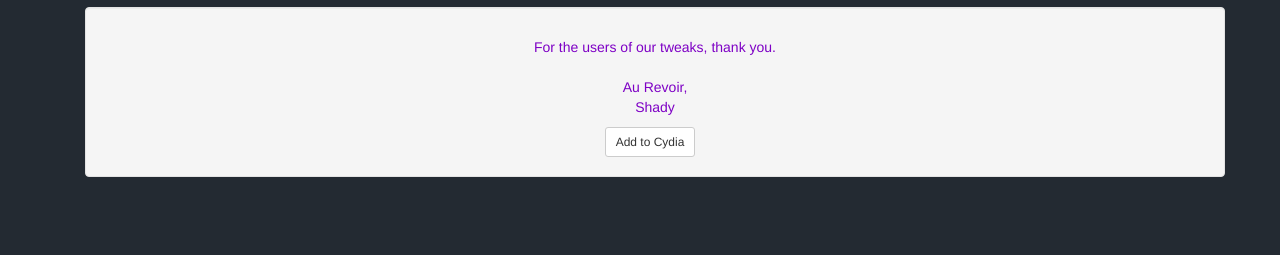
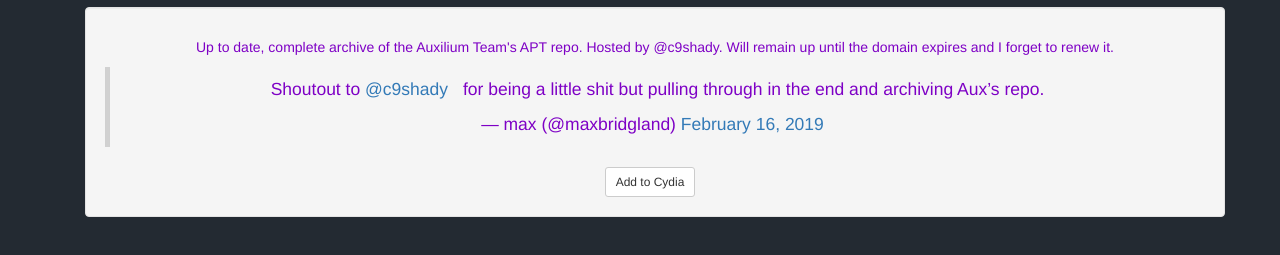
Before and after one commit to nqcshady/repo, a plain HTML site: page index.html in a window 1280 px wide. Shown: the part 263-518 px from the top of the page. Drawn offline with nearby package versions, Linux system fonts and the light colour scheme.

Commit message:
Update index.html

```diff
--- a/index.html
+++ b/index.html
@@ -5,7 +5,7 @@
   <link rel="stylesheet" href="https://maxcdn.bootstrapcdn.com/bootstrap/3.3.5/css/bootstrap.min.css">
   <script src="https://ajax.googleapis.com/ajax/libs/jquery/2.1.3/jquery.min.js"></script>
     <script defer="" src="https://use.fontawesome.com/releases/v5.0.8/js/all.js"></script>
-	<style>
+    <style>
         a {
         display: inline-block;
         margin: 0 10px 0 0;
@@ -23,7 +23,7 @@
 	<img src="CydiaIcon.png"> <center><h1>Auxilium Cydia Mirror</h1></center>
 <div class="container">
 	<div class="well">
-</p><p><center><p>For the users of our tweaks, thank you.<br><br> Au Revoir, <br>Shady</p></p>
+</p><p><center><p>Up to date, complete archive of the Auxilium Team's APT repo. Hosted by @c9shady. Will remain up until the domain expires and I forget to renew it.</p><blockquote class="twitter-tweet" data-conversation="none" data-lang="en" data-dnt="true" data-theme="light"><p lang="en" dir="ltr">Shoutout to <a href="https://twitter.com/c9shady?ref_src=twsrc%5Etfw">@c9shady</a> for being a little shit but pulling through in the end and archiving Aux’s repo.</p>&mdash; max (@maxbridgland) <a href="https://twitter.com/maxbridgland/status/1096719473531371521?ref_src=twsrc%5Etfw">February 16, 2019</a></blockquote> <script async src="https://platform.twitter.com/widgets.js" charset="utf-8"></script></p>
 		<a class="btn btn-sm btn-default" href="cydia://url/https://cydia.saurik.com/api/share#?source=https://auxilium.ml/">Add to Cydia</a>
 	</center></div>
 </div>
```
